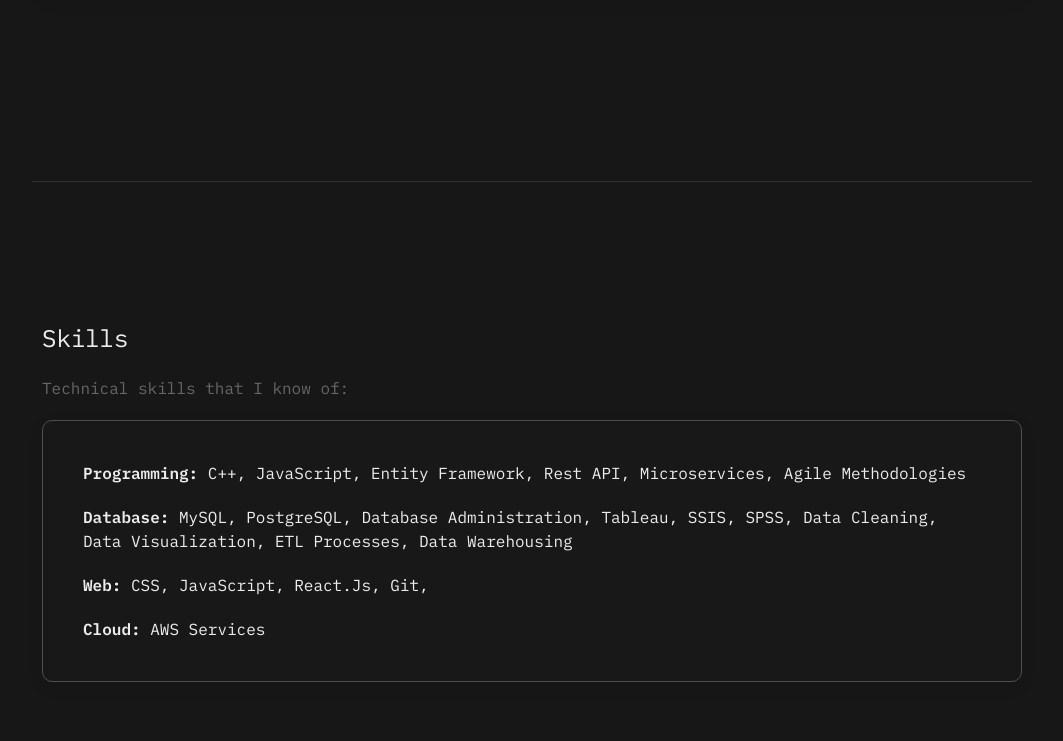
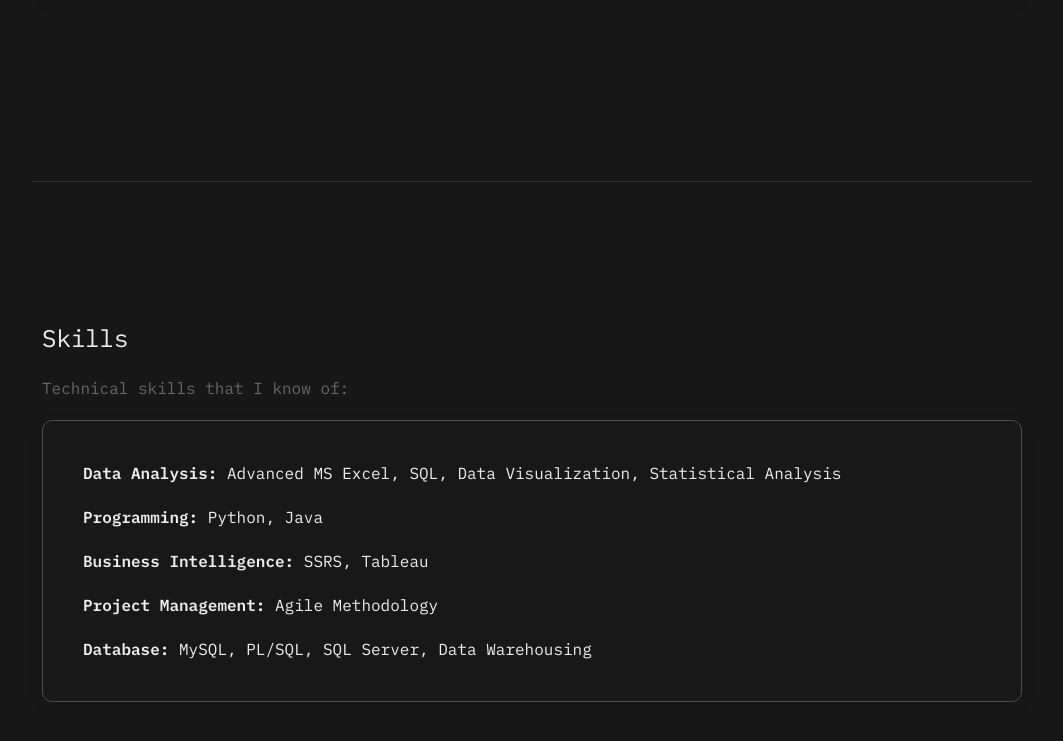
Before and after one commit to dhagamonish/Portfolio, a plain HTML site: page index.html in a window 1280 px wide. Shown: the part 1943-2684 px from the top of the page, without its empty margins (108-1171 px from the left). Drawn offline with Linux system fonts and the light colour scheme.

Commit message:
Updated skills section

```diff
--- a/index.html
+++ b/index.html
@@ -142,10 +142,11 @@
     <!-- Change all of this to ur projects -->
     <div class="uk-margin uk-card uk-card-secondary uk-card-body ">
 
-        <p><b>Programming:</b> C++, JavaScript, Entity Framework, Rest API, Microservices, Agile Methodologies</p>
-        <p><b>Database:</b> MySQL, PostgreSQL, Database Administration, Tableau, SSIS, SPSS, Data Cleaning, Data Visualization, ETL Processes, Data Warehousing </p>
-        <p><b>Web:</b> CSS, JavaScript, React.Js, Git, </p>
-        <p><b>Cloud:</b> AWS Services</p>
+        <p><b>Data Analysis:</b> Advanced MS Excel, SQL, Data Visualization, Statistical Analysis</p>
+    <p><b>Programming:</b> Python, Java</p>
+    <p><b>Business Intelligence:</b> SSRS, Tableau</p>
+    <p><b>Project Management:</b> Agile Methodology</p>
+    <p><b>Database:</b> MySQL, PL/SQL, SQL Server, Data Warehousing</p>
     </div>
     <br>
 
```
